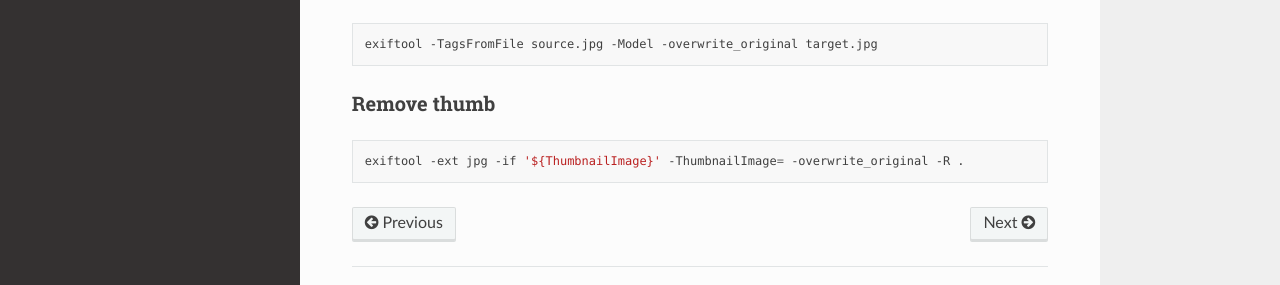
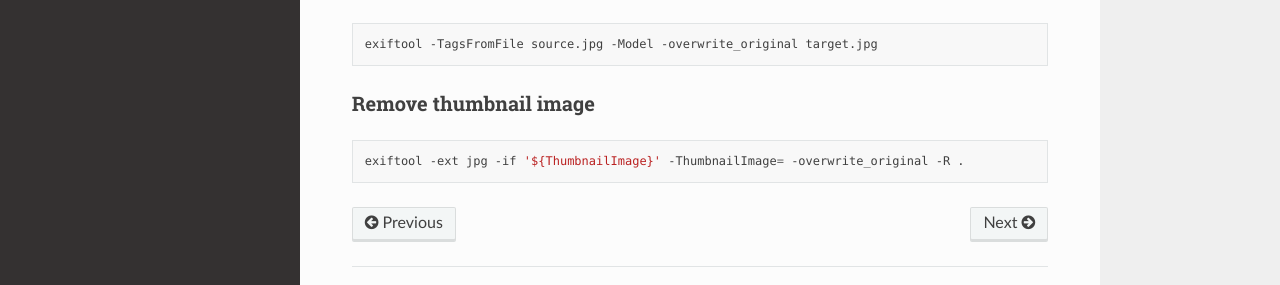
Before and after one commit to lasyard/coding, a Sphinx documentation site: the page built from docs/tools/exiftool.md, in a window 1280 px wide and 1150 px high. Shown: the part 778-1063 px from the top of the window. Built offline with Sphinx 7.4.7 and the Read the Docs theme 2.0.0, drawn with Linux system fonts in a browser that asks for light colours.

Commit message:
Fix shell/lasync.

````diff
--- a/docs/tools/exiftool.md
+++ b/docs/tools/exiftool.md
@@ -38,7 +38,7 @@ exiftool -ext jpg -if 'not ${Model}' -if '${Software}' '-Model<${Software;$_=sub
 exiftool -TagsFromFile source.jpg -Model -overwrite_original target.jpg
 ```
 
-### Remove thumb
+### Remove thumbnail image
 
 ```sh
 exiftool -ext jpg -if '${ThumbnailImage}' -ThumbnailImage= -overwrite_original -R .
````
Also changed, not shown: 1 other file.
